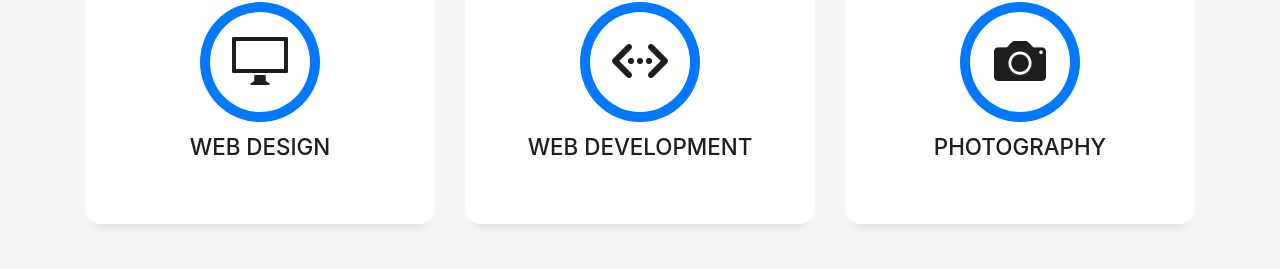
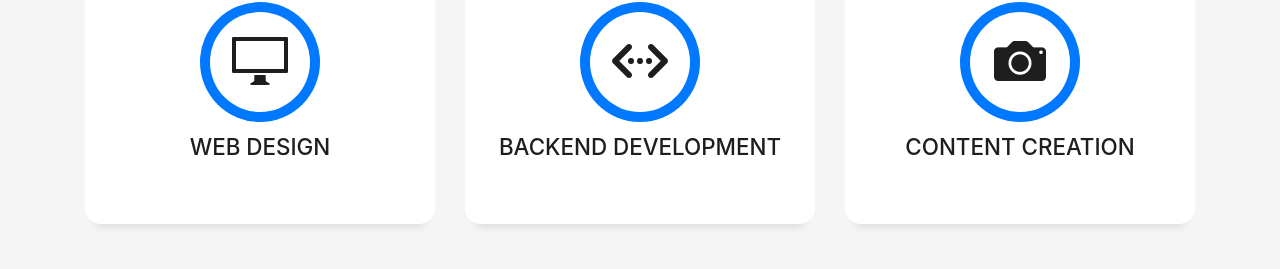
Before and after one commit to Rahil-Nelliyali/First-Personal-Portfolio, a plain HTML site: page index.html in a window 1280 px wide. Shown: the part 1977-2246 px from the top of the page. Drawn offline with Linux system fonts and the light colour scheme; animation ran at ten frames a second; files whose address does not match are found by name.

Commit message:
updations

```diff
--- a/index.html
+++ b/index.html
@@ -198,7 +198,7 @@
               <span class="ico-circle"><i class="ion-code-working"></i></span>
             </div>
             <div class="service-content">
-              <h2 class="s-title">Web Development</h2>
+              <h2 class="s-title">Backend Development</h2>
               <p class="s-description text-center">
 
               </p>
@@ -211,7 +211,7 @@
               <span class="ico-circle"><i class="ion-camera"></i></span>
             </div>
             <div class="service-content">
-              <h2 class="s-title">Photography</h2>
+              <h2 class="s-title">Content Creation</h2>
               <p class="s-description text-center">
 
               </p>
@@ -364,7 +364,7 @@
           <div class="work-box">
             <a href="https://weather-app-iota-orpin.vercel.app/" target="_blank" rel="noopener noreferrer">
               <div class="work-img">
-                <img src="img/weather.png" alt="" class="img-fluid">
+                <img src="img/weatherapp.png" alt="" class="img-fluid">
               </div>
               <div class="work-content">
                 <div class="row">
```
Also changed, not shown: img/weatherapp.png (added).
